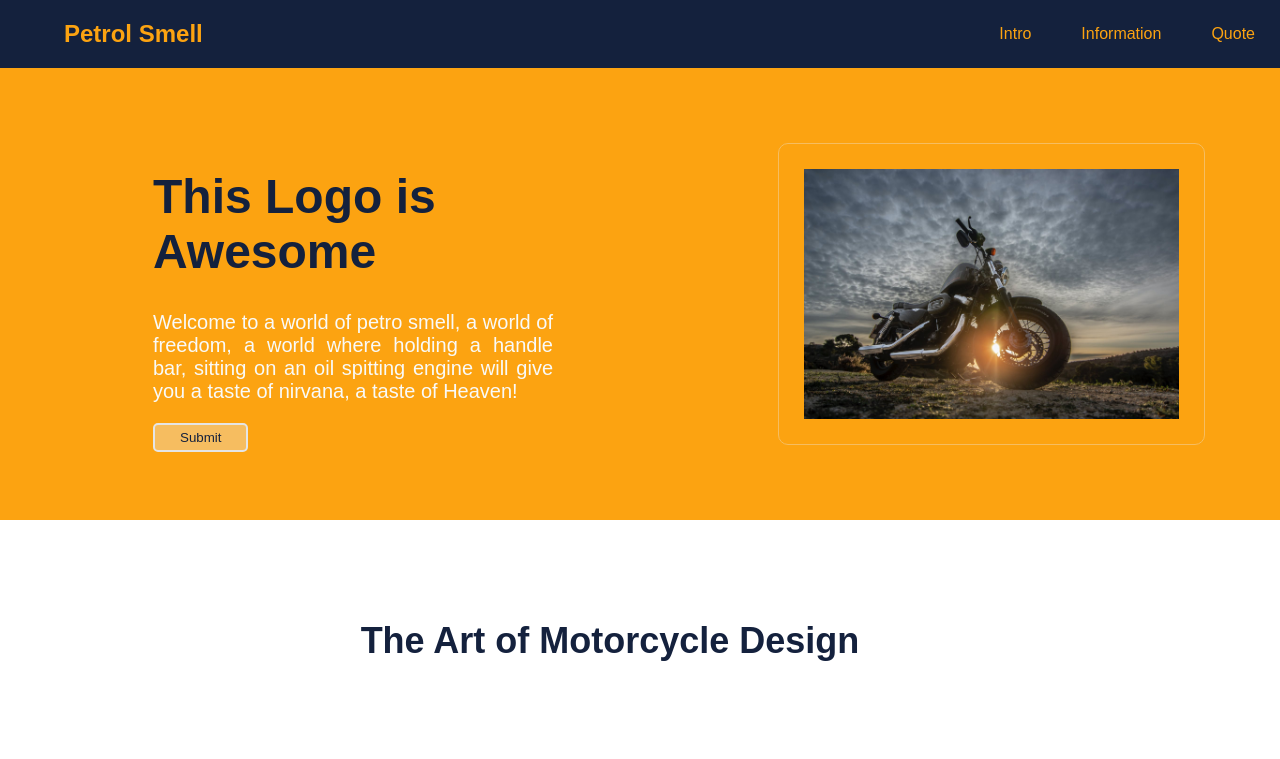
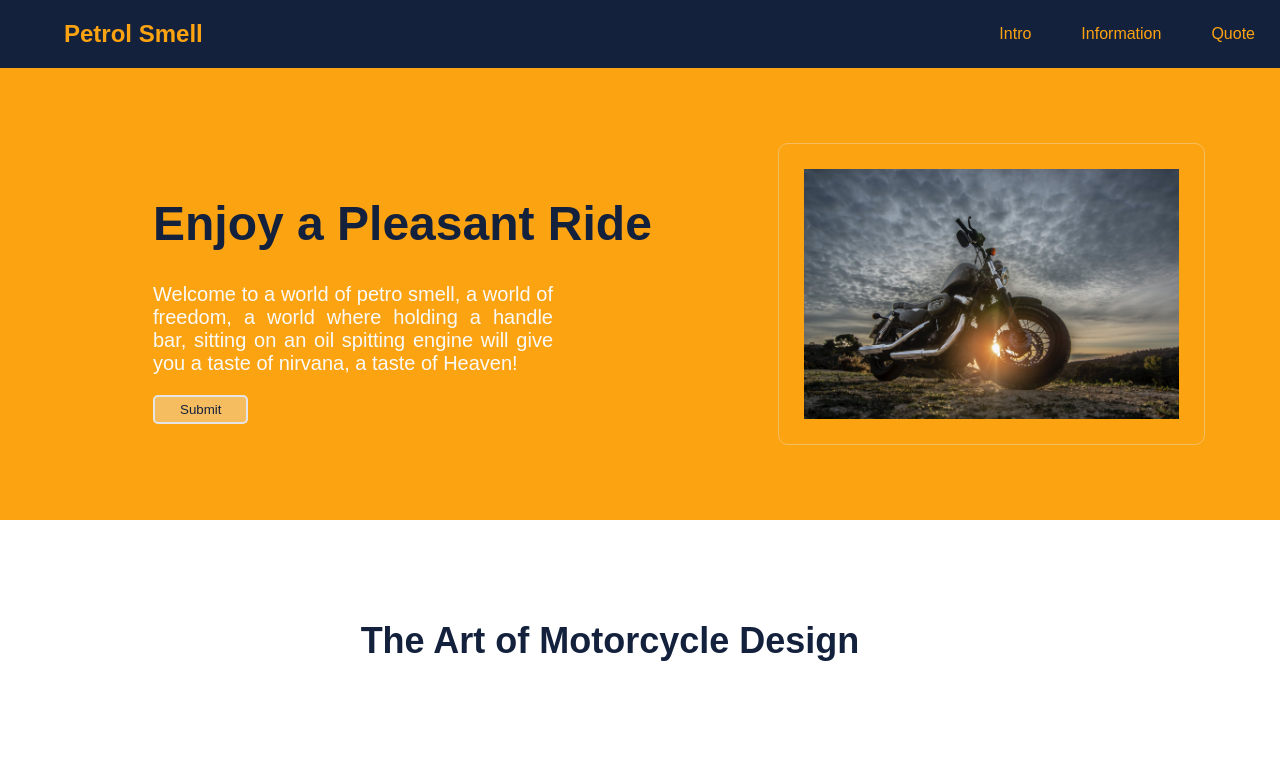
Before and after one commit to Mrseptentrio/Landing-page-odin-project, a plain HTML site: page index.html in a window 1280 px wide. Shown: the top 759 px of the page. Drawn offline with Linux system fonts and the light colour scheme.

Commit message:
modifying a header

```diff
--- a/index.html
+++ b/index.html
@@ -14,7 +14,7 @@
 		</div>
 		<div class="header">
 				<div class="left-side">
-				<h1 class="header-logo">This Logo is Awesome</h1>
+				<h1 class="header-logo">Enjoy a Pleasant Ride</h1>
 				<p class="paragraph">Welcome to a world of petro smell, a world of freedom, a world where holding a handle bar, sitting on an oil spitting engine will give you a taste of nirvana, a taste of Heaven!</p>
 				<button type="submit">Submit</button>
 				</div>
```
